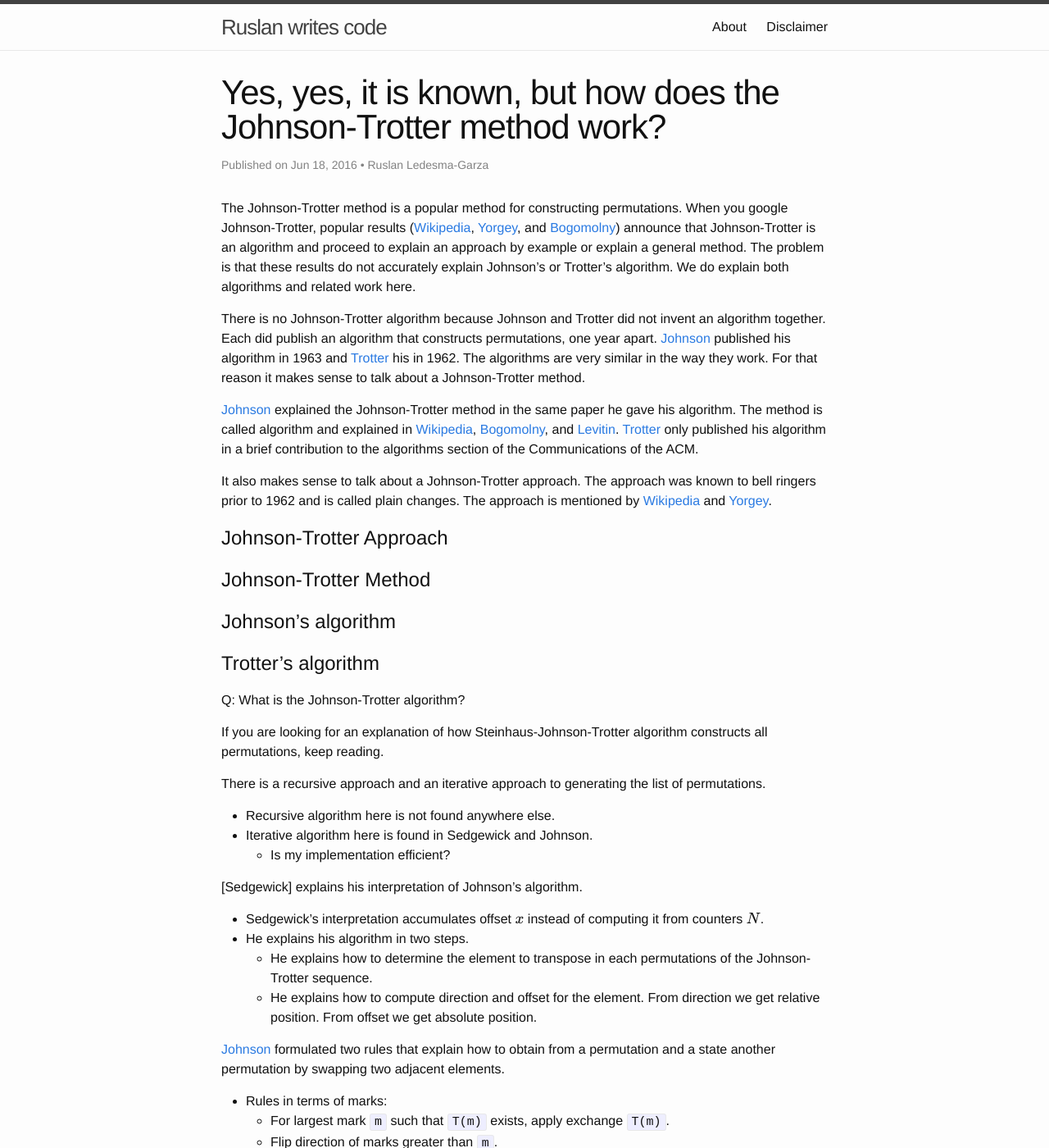
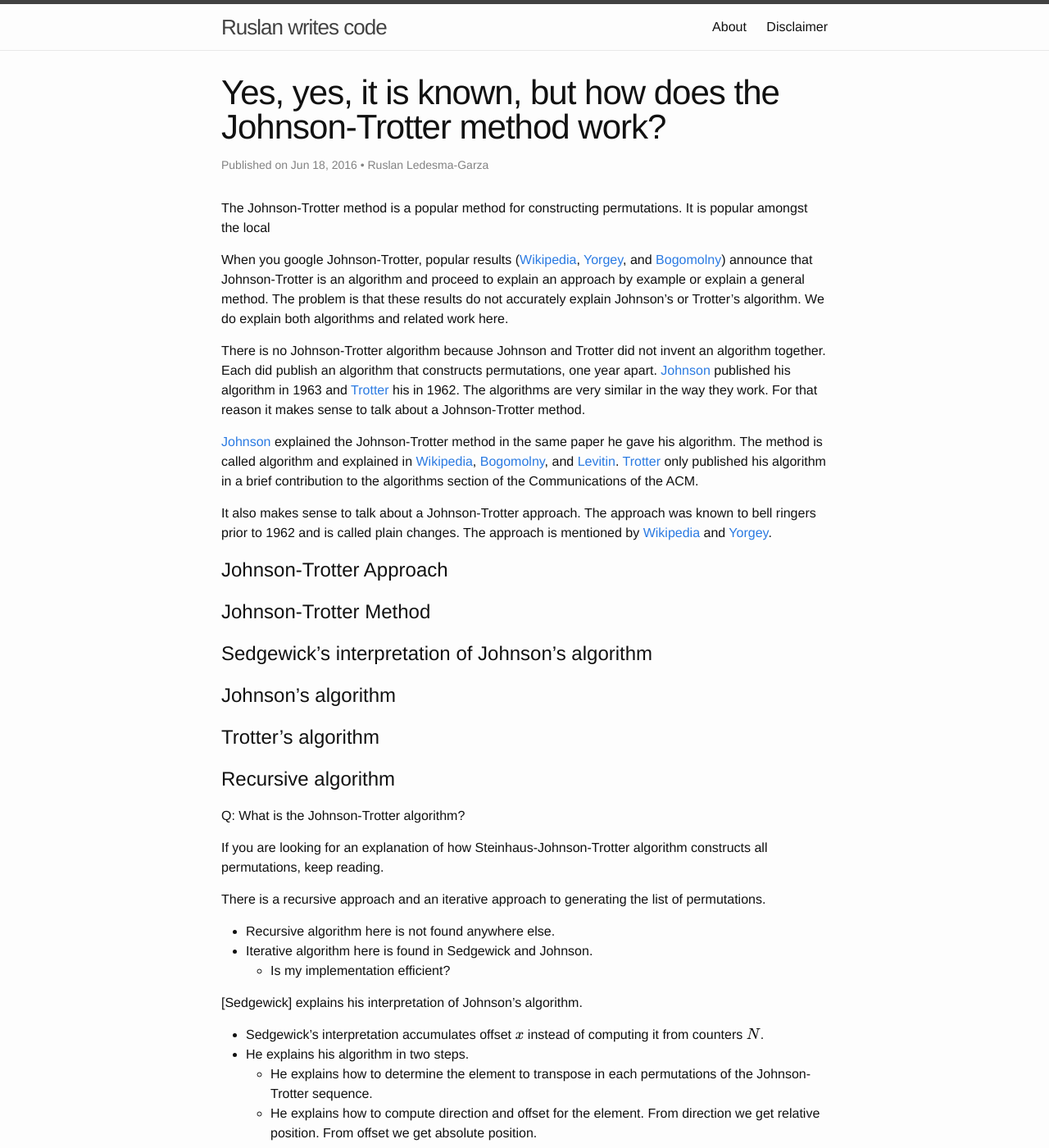
Before and after one commit to mrrusof/mrrusof.github.io, a Jekyll site: the page built from _posts/2016-06-18-how-does-johnson-trotter-work.markdown, in a window 1280 px wide and 1400 px high. Shown: the whole window at 82% size. Built offline with Jekyll 4.4.1, drawn with Linux system fonts in a browser that asks for light colours; formulas are drawn with MathJax 3.

Commit message:
WIP How does Johnson-Trotter algorithm work?

```diff
--- a/_posts/2016-06-18-how-does-johnson-trotter-work.markdown
+++ b/_posts/2016-06-18-how-does-johnson-trotter-work.markdown
@@ -7,6 +7,8 @@ summary: Something something
 ---
 
 The Johnson-Trotter method is a popular method for constructing permutations.
+It is popular amongst the local
+
 When you google Johnson-Trotter, popular results ([Wikipedia](#wikipedia), [Yorgey](#yorgey), and [Bogomolny](#bogomolny)) announce that Johnson-Trotter is an algorithm and proceed to explain an approach by example or explain a general method.
 The problem is that these results do not accurately explain Johnson's or Trotter's algorithm.
 We do explain both algorithms and related work here.
@@ -33,10 +35,16 @@ The approach is mentioned by [Wikipedia](#wikipedia) and [Yorgey](#yorgey).
 # Johnson-Trotter Method
 
 
+# Sedgewick's interpretation of Johnson's algorithm
+
+
 # Johnson's algorithm
 
 
 # Trotter's algorithm
+
+
+# Recursive algorithm
 
 
 
```
